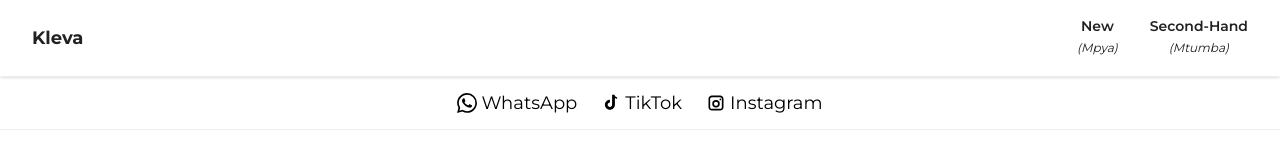
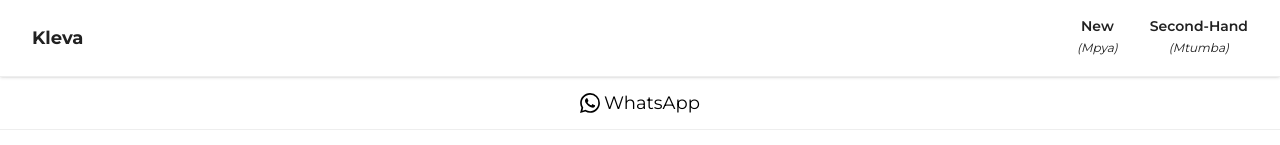
Before and after one commit to kelvinpella/kleva-handbags, a Next.js app: page / in a window 1280 px wide. Shown: the top 145 px of the page. Built offline with nearby package versions, Linux system fonts and the light colour scheme.

Commit message:
feat: comment out TikTok and Instagram links in SocialLinks component

```diff
--- a/components/SocialLinks.tsx
+++ b/components/SocialLinks.tsx
@@ -11,14 +11,14 @@ const links = [
     label: "WhatsApp",
     href: `https://wa.me/${process.env.NEXT_PUBLIC_WHATSAPP_NUMBER}`,
   },
-  {
-    label: "TikTok",
-    href: "https://www.tiktok.com/@pochi_kali_kariakoo",
-  },
-  {
-    label: "Instagram",
-    href: "https://www.instagram.com/klevahandbags",
-  },
+  // {
+  //   label: "TikTok",
+  //   href: "https://www.tiktok.com/@pochi_kali_kariakoo",
+  // },
+  // {
+  //   label: "Instagram",
+  //   href: "https://www.instagram.com/klevahandbags",
+  // },
 ];
 
 export default function SocialLinks({
```
